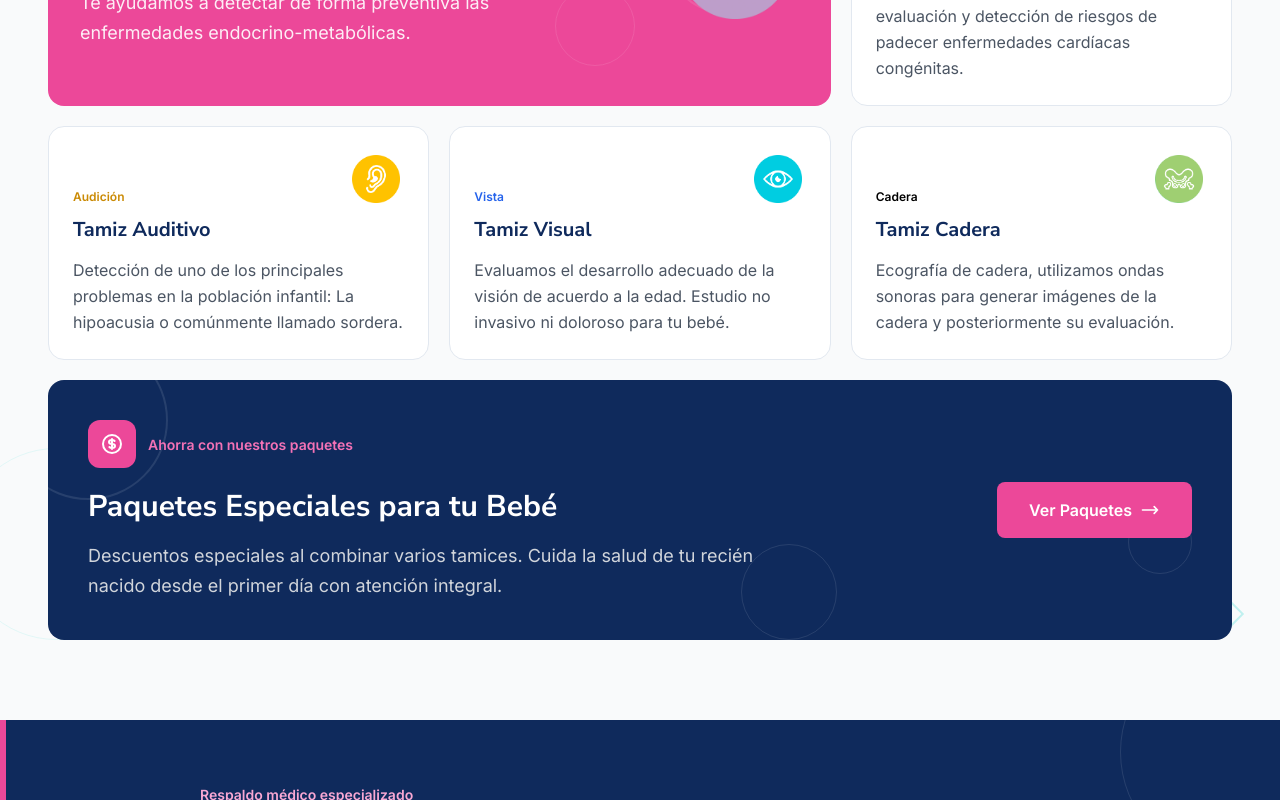
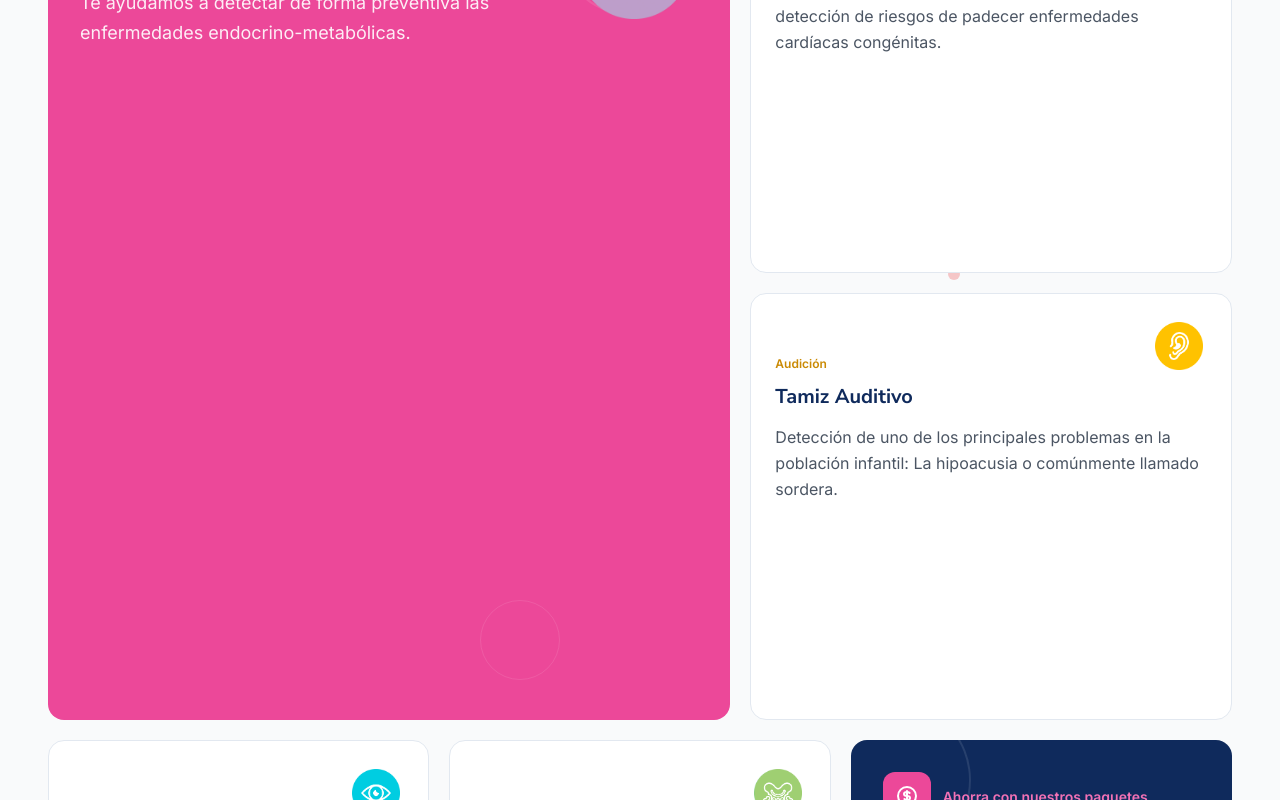
Before and after one commit to rodrigo-rincon/cetin-website, a Vue app: page / in a window 1280 px wide. Shown: the part 2280-3080 px from the top of the page. Built offline with nearby package versions, Linux system fonts and the light colour scheme; no server answers; a web font is replaced by a local one.

Commit message:
style: present screening services in bento grid

```diff
--- a/src/components/InfoSection.vue
+++ b/src/components/InfoSection.vue
@@ -76,11 +76,11 @@
 			<!-- Bento Grid Services -->
 			<div
 				v-scale-up
-				class="grid grid-cols-1 md:grid-cols-2 lg:grid-cols-3 gap-5"
+				class="grid grid-cols-1 gap-5 md:grid-cols-2 lg:auto-rows-fr lg:grid-cols-12"
 			>
 				<!-- Service 1 - Metabólico (Featured - Large) -->
 				<div
-					class="lg:col-span-2 group relative bg-pink-500 rounded-2xl p-6 lg:p-8 overflow-hidden"
+					class="group relative overflow-hidden rounded-2xl bg-pink-500 p-6 md:col-span-2 lg:col-span-7 lg:row-span-2 lg:min-h-[30rem] lg:p-8"
 				>
 					<!-- Background pattern -->
 					<div class="absolute inset-0 opacity-10">
@@ -134,7 +134,7 @@
 
 				<!-- Service 2 - Cardiológico -->
 				<div
-					class="group relative bg-white dark:bg-slate-800 rounded-2xl p-6 border border-slate-200 dark:border-slate-700 transition-colors duration-300"
+					class="group relative rounded-2xl border border-slate-200 bg-white p-6 transition-colors duration-300 dark:border-slate-700 dark:bg-slate-800 lg:col-span-5"
 				>
 					<div
 						class="absolute top-6 right-6 w-14 h-14 rounded-xl flex items-center justify-center"
@@ -167,7 +167,7 @@
 
 				<!-- Service 3 - Auditivo -->
 				<div
-					class="group relative bg-white dark:bg-slate-800 rounded-2xl p-6 border border-slate-200 dark:border-slate-700 transition-colors duration-300"
+					class="group relative rounded-2xl border border-slate-200 bg-white p-6 transition-colors duration-300 dark:border-slate-700 dark:bg-slate-800 lg:col-span-5"
 				>
 					<div
 						class="absolute top-6 right-6 w-14 h-14 rounded-xl flex items-center justify-center"
@@ -200,7 +200,7 @@
 
 				<!-- Service 4 - Visual -->
 				<div
-					class="group relative bg-white dark:bg-slate-800 rounded-2xl p-6 border border-slate-200 dark:border-slate-700 transition-colors duration-300"
+					class="group relative rounded-2xl border border-slate-200 bg-white p-6 transition-colors duration-300 dark:border-slate-700 dark:bg-slate-800 lg:col-span-4"
 				>
 					<div
 						class="absolute top-6 right-6 w-14 h-14 rounded-xl flex items-center justify-center"
@@ -233,7 +233,7 @@
 
 				<!-- Service 5 - Cadera -->
 				<div
-					class="group relative bg-white dark:bg-slate-800 rounded-2xl p-6 border border-slate-200 dark:border-slate-700 transition-colors duration-300"
+					class="group relative rounded-2xl border border-slate-200 bg-white p-6 transition-colors duration-300 dark:border-slate-700 dark:bg-slate-800 lg:col-span-4"
 				>
 					<div
 						class="absolute top-6 right-6 w-14 h-14 rounded-xl flex items-center justify-center"
@@ -266,7 +266,7 @@
 
 				<!-- CTA Card - Paquetes -->
 				<div
-					class="lg:col-span-3 group relative bg-[#0f2a5c] rounded-2xl p-8 lg:p-10 overflow-hidden"
+					class="group relative overflow-hidden rounded-2xl bg-[#0f2a5c] p-8 md:col-span-2 lg:col-span-4 lg:p-8"
 				>
 					<!-- Background pattern -->
 					<div class="absolute inset-0 opacity-10">
@@ -282,7 +282,7 @@
 					</div>
 
 					<div
-						class="relative z-10 flex flex-col lg:flex-row lg:items-center lg:justify-between gap-6"
+						class="relative z-10 flex h-full flex-col gap-6"
 					>
 						<div class="flex-1">
 							<div class="flex items-center gap-3 mb-4">
@@ -323,7 +323,7 @@
 						</div>
 						<a
 							href="#contact"
-							class="group inline-flex items-center justify-center bg-pink-500 hover:bg-pink-600 text-white font-semibold px-8 py-4 rounded-lg transition-colors duration-300 gap-2 flex-shrink-0 focus-visible:outline-none focus-visible:ring-2 focus-visible:ring-pink-300"
+							class="group mt-auto inline-flex items-center justify-center gap-2 self-start rounded-lg bg-pink-500 px-8 py-4 font-semibold text-white transition-colors duration-300 hover:bg-pink-600 focus-visible:outline-none focus-visible:ring-2 focus-visible:ring-pink-300"
 						>
 							Ver Paquetes
 							<svg
--- a/src/views/home.vue
+++ b/src/views/home.vue
@@ -930,10 +930,10 @@ onUnmounted(() => {
 					class="h-full w-full object-cover object-center lg:object-[65%_center]"
 				/>
 				<!-- Dark overlay that preserves the image while guaranteeing text contrast -->
-				<div class="absolute inset-0" style="background: rgba(2, 6, 23, 0.68)"></div>
+				<div class="absolute inset-0" style="background: rgba(2, 6, 23, 0.42)"></div>
 				<div
 					class="absolute inset-0"
-					style="background: linear-gradient(to bottom, rgba(7, 26, 56, 0.28), rgba(7, 26, 56, 0.72), rgba(7, 26, 56, 0.5))"
+					style="background: linear-gradient(to bottom, rgba(7, 26, 56, 0.14), rgba(7, 26, 56, 0.48), rgba(7, 26, 56, 0.3))"
 				></div>
 			</div>
 
```
